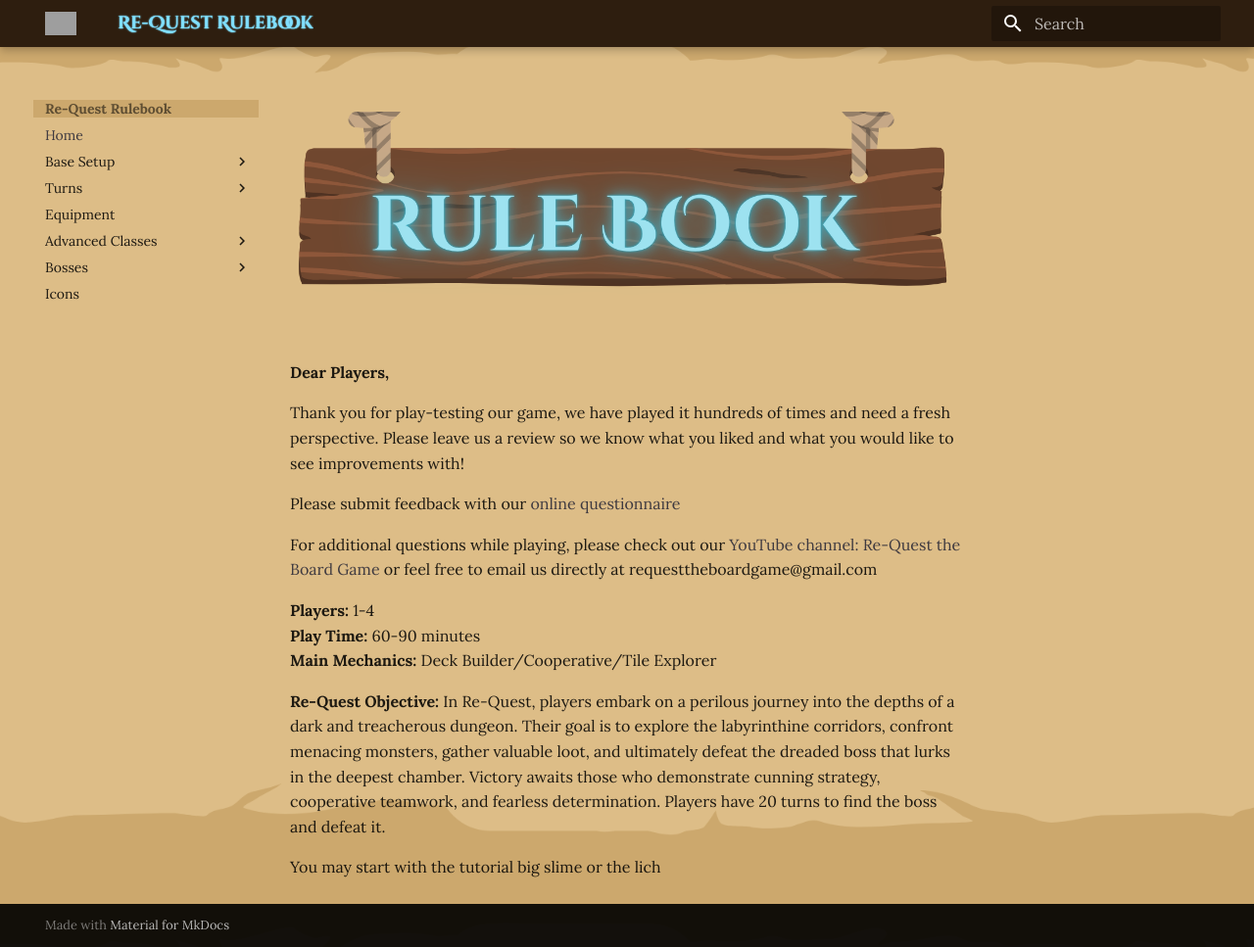
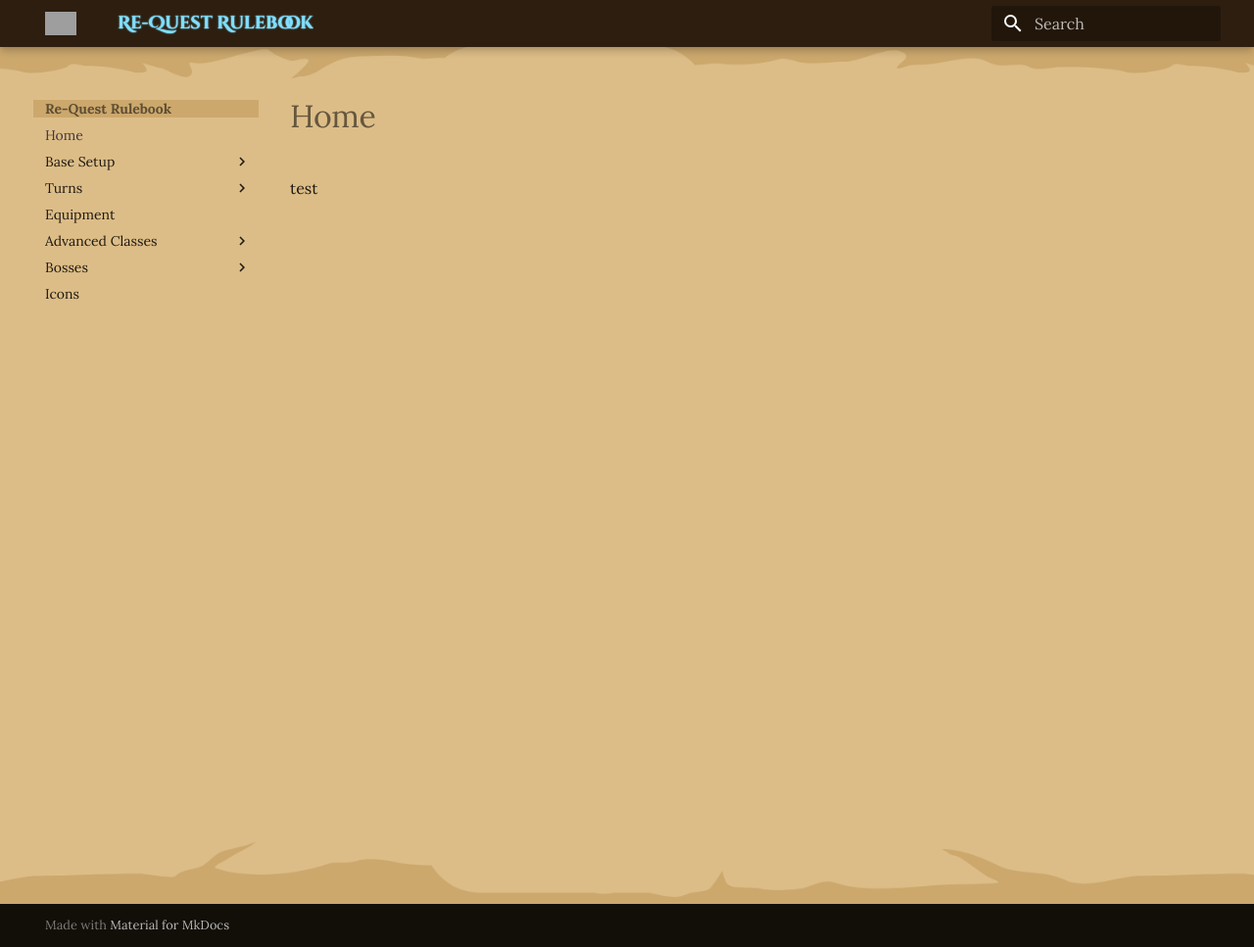
Before and after one commit to ReQuestTheBoardGame/Rulebook, an MkDocs documentation site: the page built from docs/home.md, in a window 1280 px wide and 967 px high. Shown: the whole window at 98% size. Built offline with MkDocs 1.6.1 and Material for MkDocs 9.7.7, drawn with Linux system fonts in a browser that asks for light colours; grey boxes are pictures that could not be loaded.

Commit message:
Clear home

```diff
--- a/docs/home.md
+++ b/docs/home.md
@@ -1,20 +1,2 @@
 
-<img src="/Rulebook/images/paper%20header.png" alt="Paper Header" style="width:100%; max-width:800px;">
-#
-**Dear Players,**
-
-Thank you for play-testing our game, we have played it hundreds of times and need a fresh perspective. Please leave us a review so we know what you liked and what you would like to see improvements with!
-
-Please submit feedback with our [online questionnaire](https://docs.google.com/forms/d/e/1FAIpQLSfWew6k4cCX-ZpNv6WRmzdel9AiCaKONWEvJv0i6ITjx0MtJg/viewform?usp=header)
-
-
-For additional questions while playing, please check out our [YouTube channel: Re-Quest the Board Game](https://www.youtube.com/@Re-QuestTheBoardGame) or feel free to email us directly at requesttheboardgame@gmail.com
-
-**Players:** 1-4
-**Play Time:** 60-90 minutes
-**Main Mechanics:** Deck Builder/Cooperative/Tile Explorer
-
-**Re-Quest Objective:**
-In Re-Quest, players embark on a perilous journey into the depths of a dark and treacherous dungeon. Their goal is to explore the labyrinthine corridors, confront menacing monsters, gather valuable loot, and ultimately defeat the dreaded boss that lurks in the deepest chamber. Victory awaits those who demonstrate cunning strategy, cooperative teamwork, and fearless determination. Players have 20 turns to find the boss and defeat it.
-
-You may start with the tutorial big slime or the lich
+test
```
